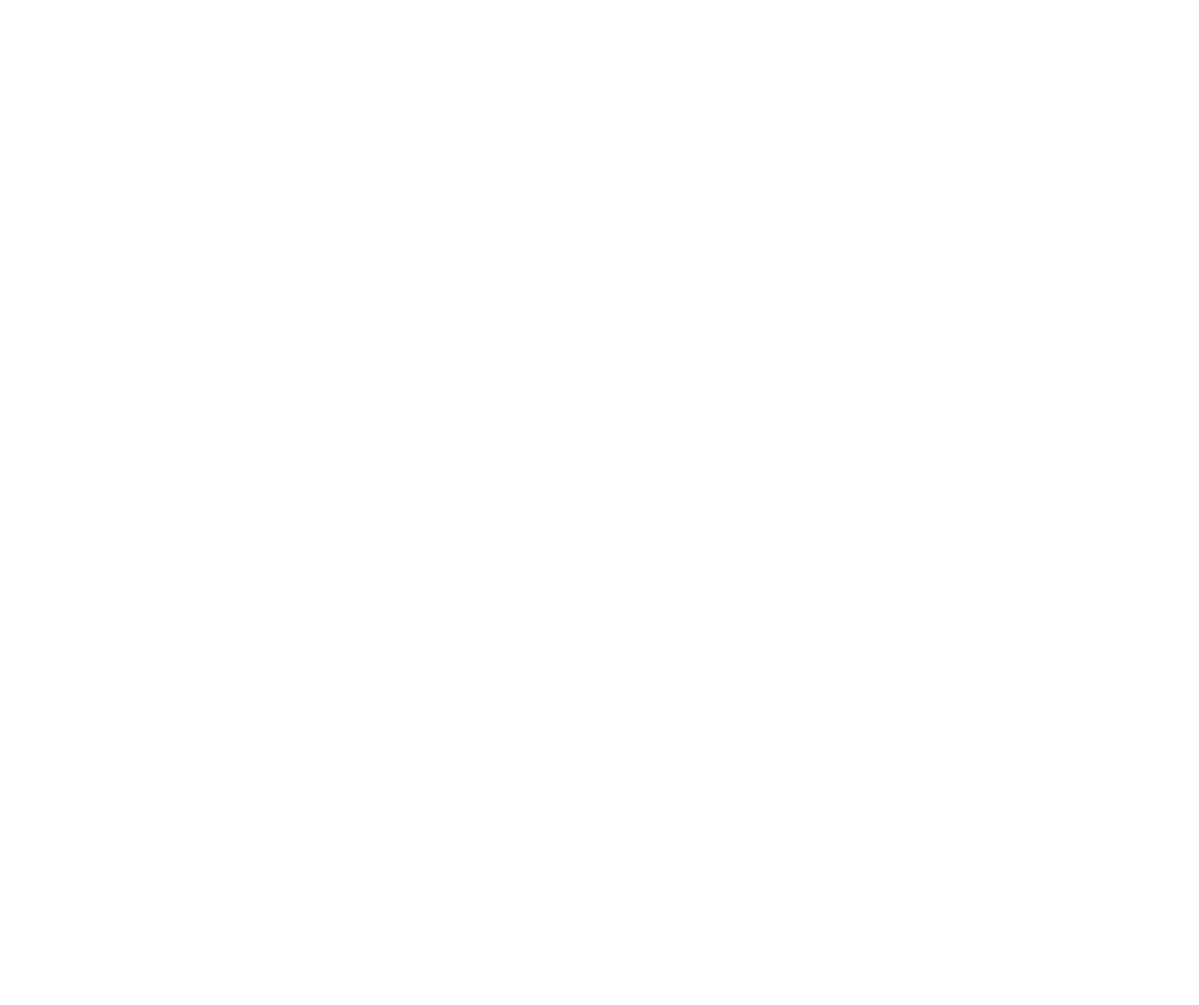
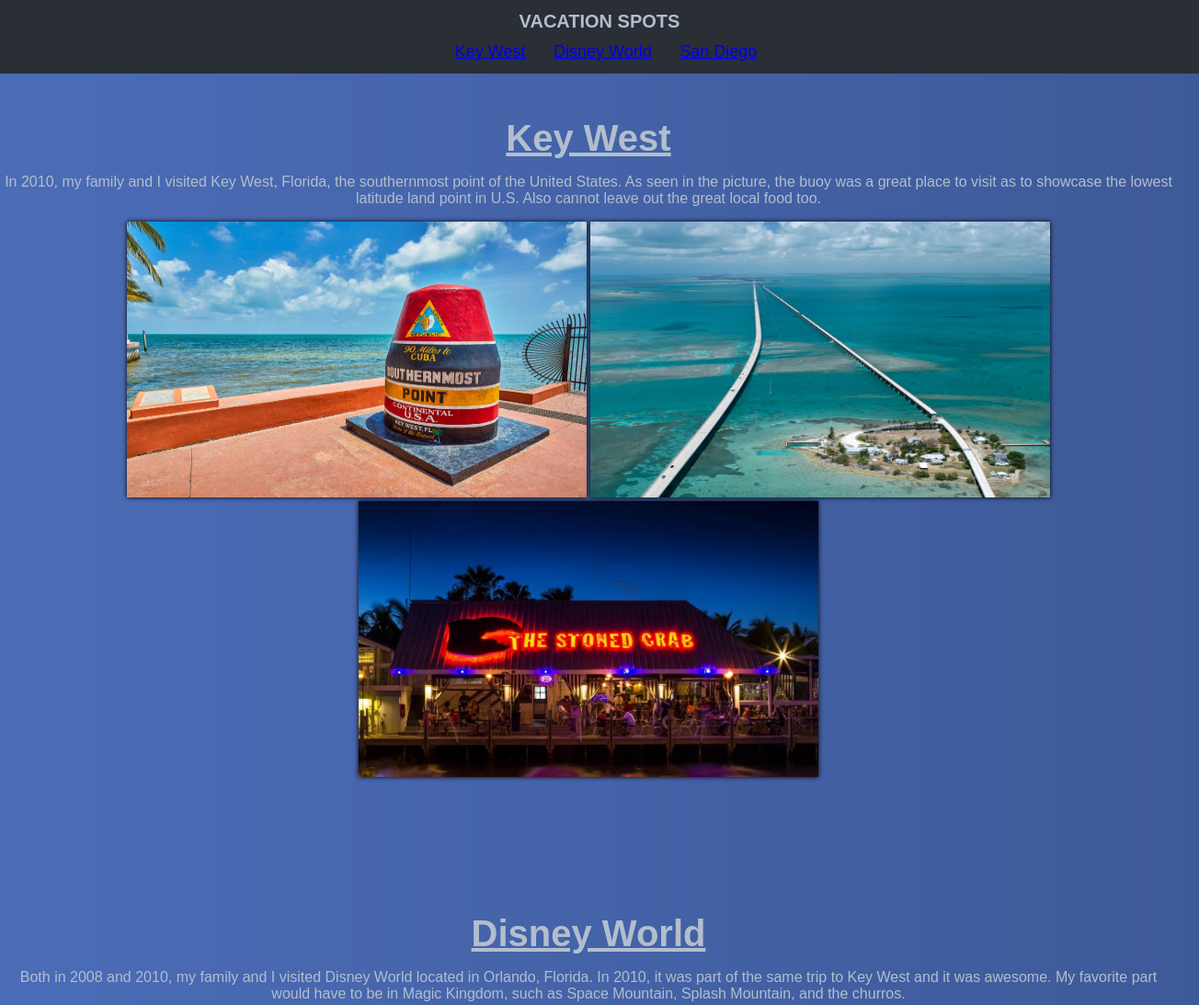
Before and after one commit to tkolkmeyer/assignment-4-html-me-something-4ust1n, a website: page index.html in a window 1280 px wide. Shown: the top 1093 px of the page at 92% size, 1304 px wide, since content can reach past the window. Before the commit the page ends 800 px from the top, so only its background shows below. Drawn offline with Linux system fonts and the light colour scheme.

Commit message:
Added images, styles, html and related project storyline

```diff
--- a/index.html
+++ b/index.html
@@ -1,8 +1,69 @@
 <!DOCTYPE html>
 <html>
    <head>
+      <meta name="viewport" content="width=device-width, initial-scale=1.0">
+      <link href="styles.css" rel="stylesheet">
+      <title>
+         Vacations - Austin Diehl
+      </title>
    </head>
-   <body>
-      <!-- Write your HTML in this file! -->
+   <body id="background">
+      <header>
+         <nav id="topnav">
+            <div id="mainHeading">VACATION SPOTS</div>
+               <button>
+                  <a href="#keywest">Key West</a>
+               </button>
+               <button>
+                  <a href="#disneyworld">Disney World</a>
+               </button>
+               <button>
+                  <a href="#sandiego">San Diego</a>
+               </button>
+         </nav>
+      </header>
+      <main>
+         <article>
+            <h2 id="keywest">Key West</h2>
+            <p id="testP" class="funParagraph">In 2010, my family and I visited Key West, Florida, the southernmost point of the United States.
+            As seen in the picture, the buoy was a great place to visit as to showcase the lowest latitude land point in U.S.
+            Also cannot leave out the great local food too.
+            </p>
+            <figure>
+               <img src="./images/keywest.jpg" alt="Keywest buoy" width="500px" height="300px">
+               <img src="./images/keywest2.jpg" alt="Keywest Highway" width="500px" height="300px">
+               <img src="./images/keywest3.jpg" alt="The Stoned Crab resturant at Keywest" width="500px" height="300px">
+            </figure>
+         </article>
+         <article>
+            <h2 id="disneyworld">Disney World</h2>
+            <p>
+               Both in 2008 and 2010, my family and I visited Disney World located in Orlando, Florida. In 2010, it was part of the same trip to Key West and it was awesome.
+               My favorite part would have to be in Magic Kingdom, such as Space Mountain, Splash Mountain, and the churros.
+            </p>
+            <figure>
+               <img src="./images/disneyworld.jpeg" alt="Walt Disney and Mickey Statue" width="500px" height="300px">
+               <img src="./images/disneyworld2.jpg" alt="Splash Mountain at Disney World" width="500px" height="300px">
+               <img src="./images/disneyworld3.jpg" alt="Space Mountain at Disney World" width="500px" height="300px">
+            </figure>
+         </article>
+         <article>
+            <h2 id="sandiego">San Diego</h2>
+            <p>
+               In 2015, my family and I visited San Diego, California. We traveled by airplane and it was awesome to view all the different landmarks through the west such as the
+               the Rocky Mountains. The water was definitely colder than Flordia waters but I digress.
+            </p>
+            <figure>
+               <img src="./images/sandiego.jpg" alt="San Diego City" width="500px" height="300px">
+               <img src="./images/sandiego2.JPG" alt="Rocky Mountains from airplane" width="500px" height="300px">
+               <img src="./images/sandiego3.jpg" alt="San Diego Zoo" width="500px" height="300px">
+            </figure>
+         </article>
+      </main>
+      <footer>
+         <nav id="navfoot">
+            &copy; Austin Diehl
+         </nav>
+      </footer>
    </body>
 </html>
--- a/styles.css
+++ b/styles.css
@@ -1 +1,74 @@
 /* Write your CSS here! */
+
+html {
+    font-family: "cubano", sans-serif;
+    overflow-x: hidden;
+    scroll-behavior: smooth;
+}
+
+#background {
+    background-color:#12181b;
+    color: #b2becd;
+    background-image: url(/images/a.png);
+    background-size: cover;
+    width: 100%;
+    height: 100%;
+}
+
+#topnav {
+    position: fixed;
+    background-color: #2a2e35;
+    padding: 12px;
+    width: 100%;
+    top: 0px;
+    left: 0px;
+}
+
+#mainHeading {
+    color: #b2becd;
+    font-size: 20px;
+    padding-bottom: 10px;
+    font-weight: bold;
+}
+
+button {
+    color: #ffffff;
+    padding-left: 20px;
+    display: inline-block;
+    cursor: pointer;
+    background: none;
+    border: none;
+    font-size: 18px;
+}
+
+.funParagraph {
+    color: #b2becd;
+}
+
+body {
+    margin: 0px;
+    display: block;
+    text-align: center;
+}
+
+h2 {
+    margin: 0;
+    padding-top: 10%;
+    text-decoration: underline;
+    font-size: 40px;
+}
+
+footer {
+    padding-top: 40px;
+}
+
+#navfoot {
+    background-color: #2a2e35;
+    padding: 12px;
+    width: 100%;
+    position: relative;
+}
+
+img {
+    box-shadow: 0px 0px 5px #000000;
+}
```
Also changed, not shown: images/a.png (added), images/disneyworld.jpeg (added), images/disneyworld2.jpg (added), images/disneyworld3.jpg (added), images/keywest.jpg (added), images/keywest2.jpg (added), images/keywest3.jpg (added), images/sandiego.jpg (added), images/sandiego2.JPG (added), images/sandiego3.jpg (added), images/worldmap.png (added).
